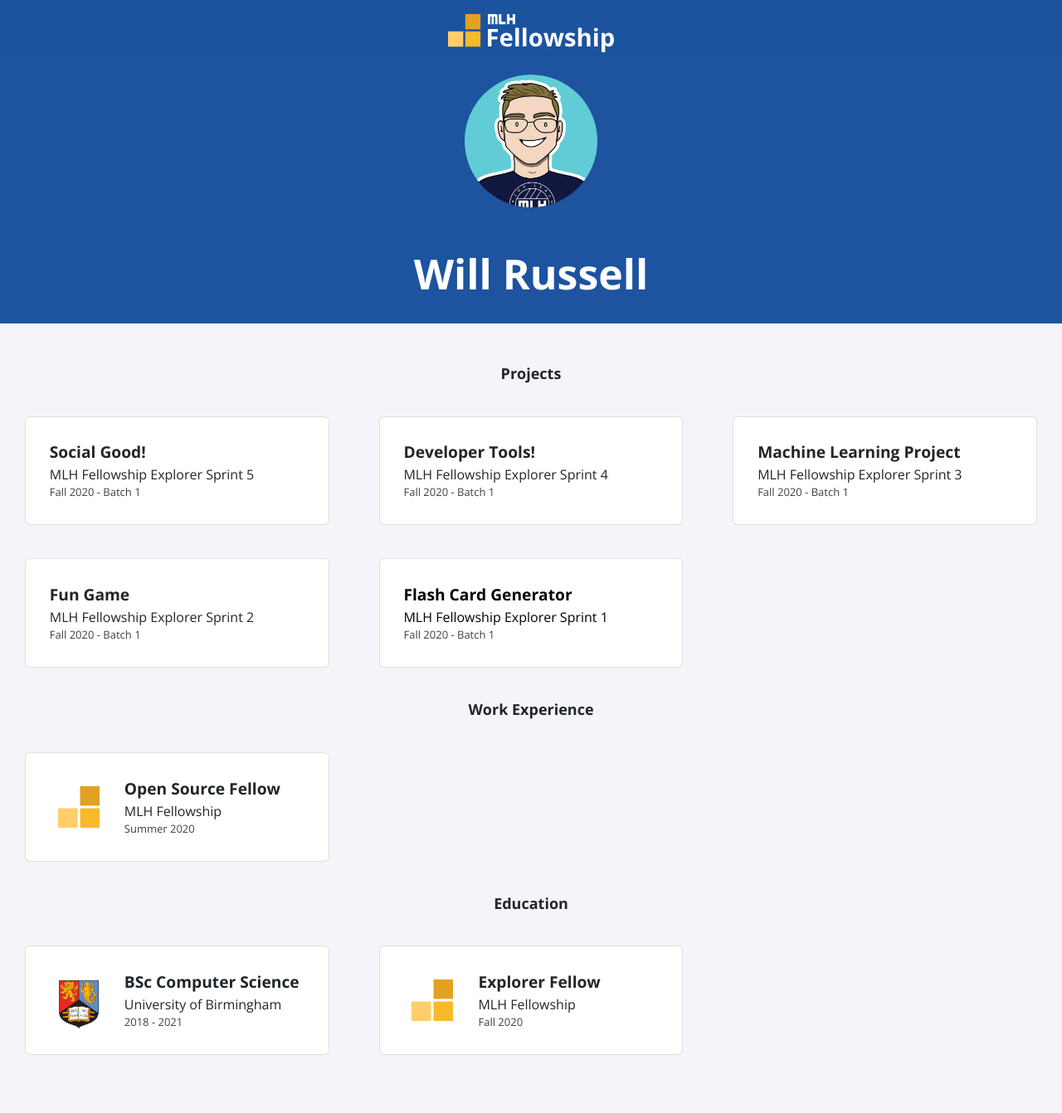
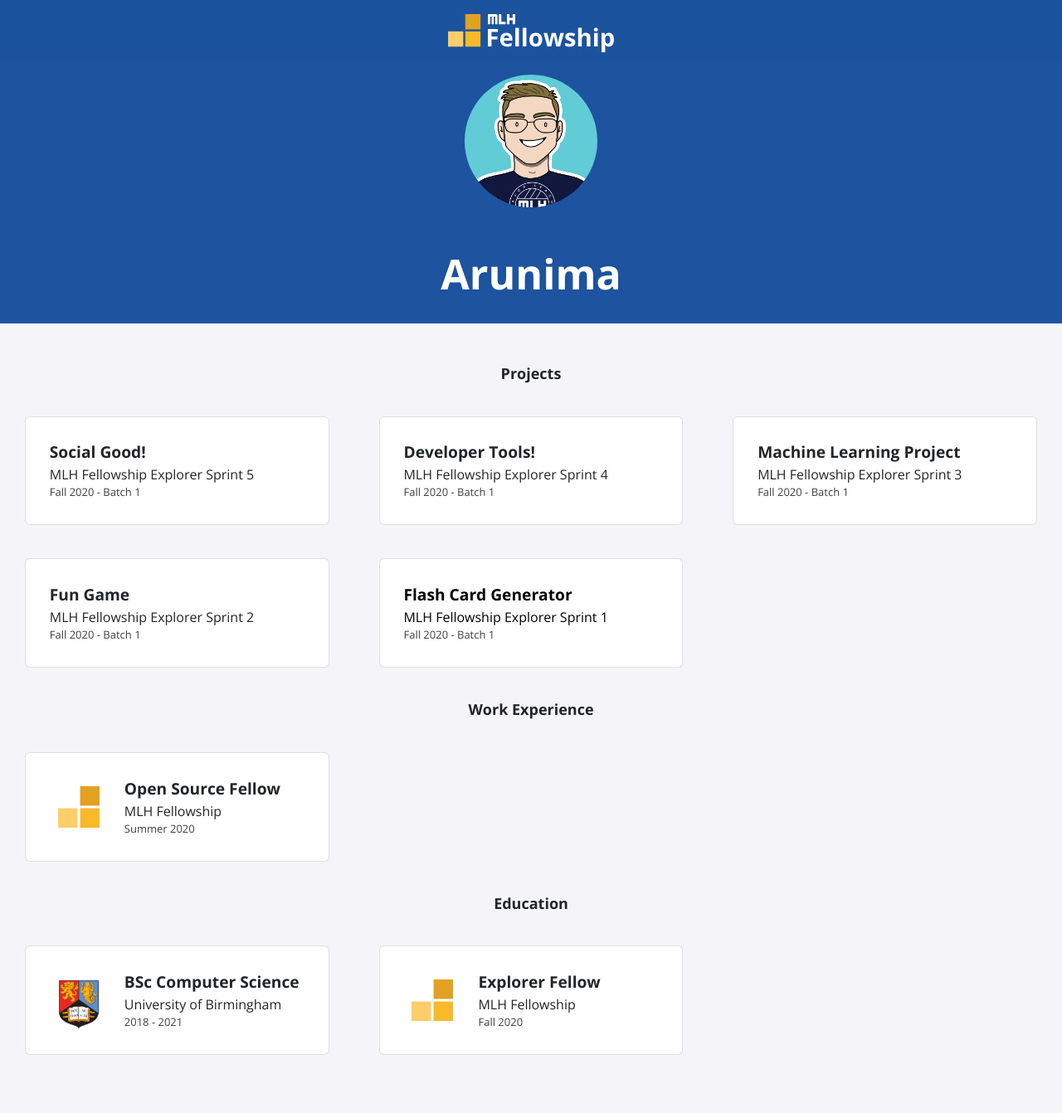
Before and after one commit to Arunima-28/Arunima-28.github.io, a Jekyll site: the page built from index.html, in a window 1280 px wide. Shown: the whole page at 83% size. Built offline with Jekyll 4.4.1, drawn with Linux system fonts in a browser that asks for light colours; nearby versions of some CDN libraries.

Commit message:
Update _config.yml

```diff
--- a/_config.yml
+++ b/_config.yml
@@ -1,13 +1,12 @@
-title: "Will Russell"
-email: fellowship@mlh.io
+title: "Arunima"
+email: arunima.rnc@gmail.com
 description: >- # this means to ignore newlines until "baseurl:"
   Write an awesome description for your new site here. You can edit this
   line in _config.yml. It will appear in your document head meta (for
   Google search results) and in your feed.xml site description.
-baseurl: "/"
-url: "/portfolio-template"
-twitter_username: mlhacks
-github_username:  mlh-fellowship
+baseurl: "https://arunima-28.github.io/"
+url: ""
+
 
 sass:
   sass_dir: _sass
```
